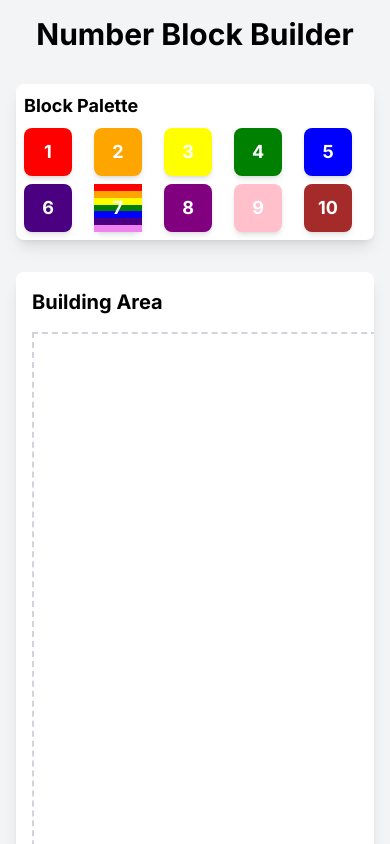
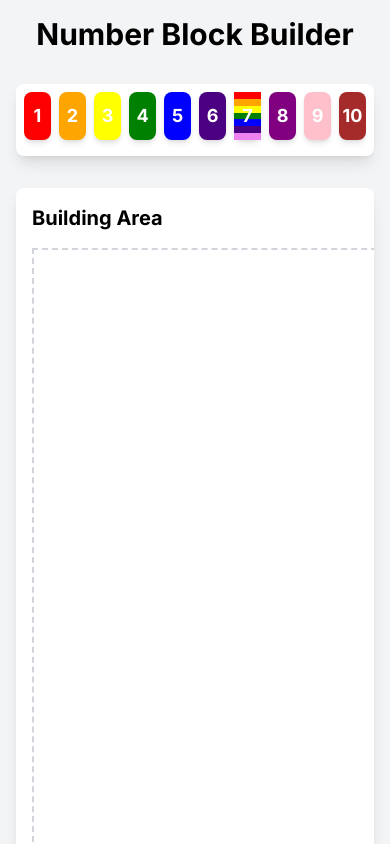
Before and after one commit to ssv445/numberblock, a Next.js app: page / in a window 390 px wide. Built offline with nearby package versions, Linux system fonts and the light colour scheme.

Commit message:
Add hide-scrollbar utility class and update BlockPalette layout
- Introduced .hide-scrollbar class in globals.css to hide scrollbars while maintaining functionality.
- Updated BlockPalette layout to use flexbox for better responsiveness and added horizontal scrolling capability.

```diff
--- a/src/app/globals.css
+++ b/src/app/globals.css
@@ -27,3 +27,13 @@ body {
   border-radius: 0.5rem;
   box-shadow: 0 4px 6px rgba(0, 0, 0, 0.1);
 }
+
+/* Hide scrollbar but keep functionality */
+.hide-scrollbar {
+  -ms-overflow-style: none;
+  scrollbar-width: none;
+}
+
+.hide-scrollbar::-webkit-scrollbar {
+  display: none;
+}
--- a/src/components/BlockPalette.tsx
+++ b/src/components/BlockPalette.tsx
@@ -100,9 +100,8 @@ export const BlockPalette = () => {
     };
 
     return (
-        <div className="p-2 md:p-4 w-full max-w-md mx-auto">
-            <h2 className="text-lg md:text-xl font-bold mb-2 md:mb-4">Block Palette</h2>
-            <div className="grid grid-cols-5 gap-2 md:gap-4">
+        <div className="p-2 w-full">
+            <div className="flex gap-2 overflow-x-auto pb-2 hide-scrollbar">
                 {blocks.map((block) => (
                     <BlockItem
                         key={block.id}
```
